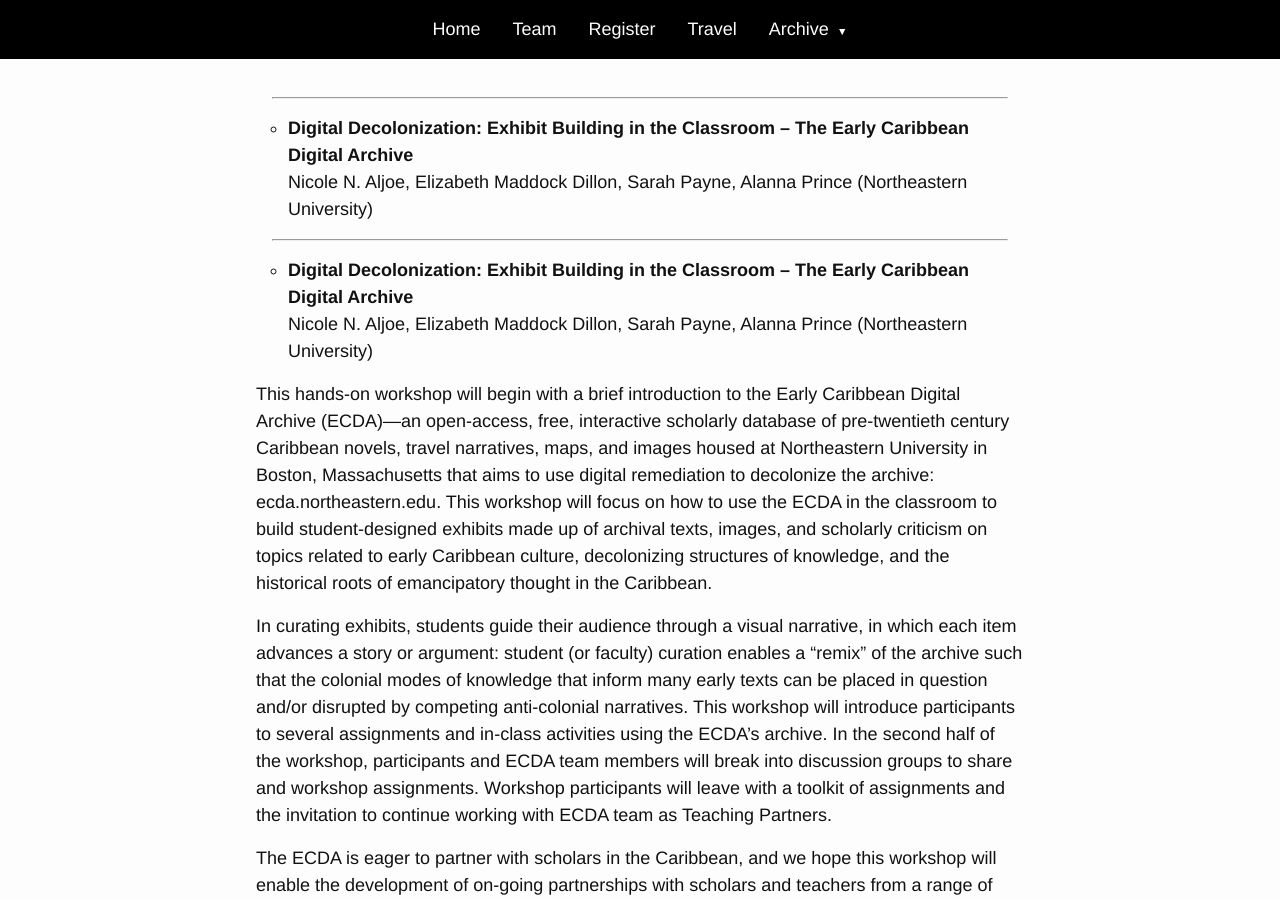
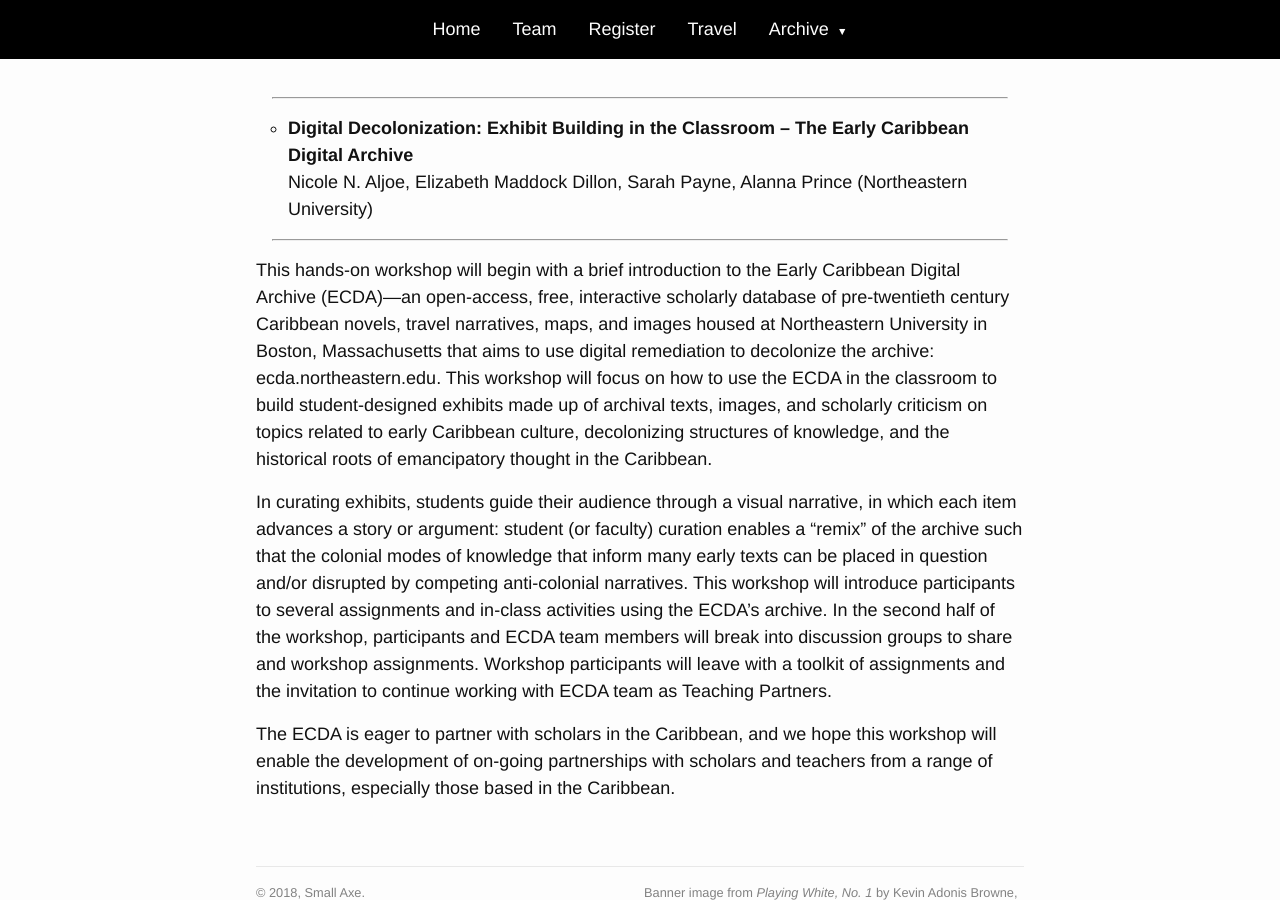
Before and after one commit to kbjosephs/sxcd5-dev, a Jekyll site: the page built from _program/session05.md, in a window 1280 px wide and 900 px high, scrolled down 561 px. Built offline with Jekyll 4.4.1, drawn with Linux system fonts in a browser that asks for light colours.

Commit message:
Update session05.md

```diff
--- a/_program/session05.md
+++ b/_program/session05.md
@@ -15,8 +15,6 @@ Nicole N. Aljoe, Elizabeth Maddock Dillon, Sarah Payne, Alanna Prince (Northeast
 
 ---
 
-- **Digital Decolonization: Exhibit Building in the Classroom – The Early Caribbean Digital Archive**\
-Nicole N. Aljoe, Elizabeth Maddock Dillon, Sarah Payne, Alanna Prince (Northeastern University)
 
 This hands-on workshop will begin with a brief introduction to the Early Caribbean Digital Archive (ECDA)—an open-access, free, interactive scholarly database of pre-twentieth century Caribbean novels, travel narratives, maps, and images housed at Northeastern University in Boston, Massachusetts that aims to use digital remediation to decolonize the archive: ecda.northeastern.edu.  This workshop will focus on how to use the ECDA in the classroom to build student-designed exhibits made up of archival texts, images, and scholarly criticism on topics related to early Caribbean culture, decolonizing structures of knowledge, and the historical roots of emancipatory thought in the Caribbean.
 
```
